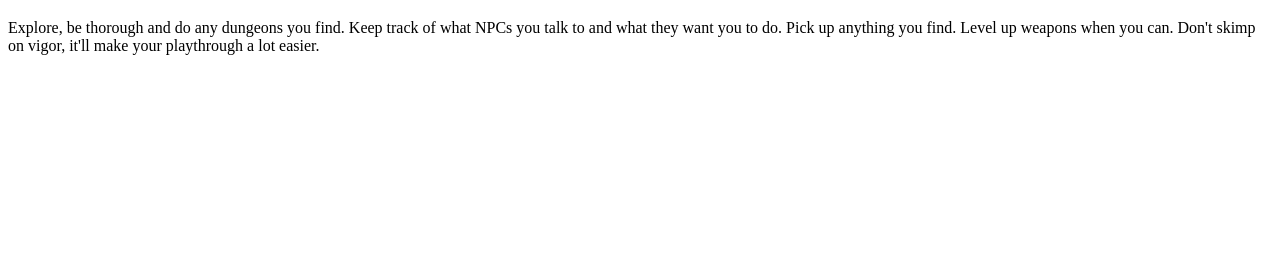
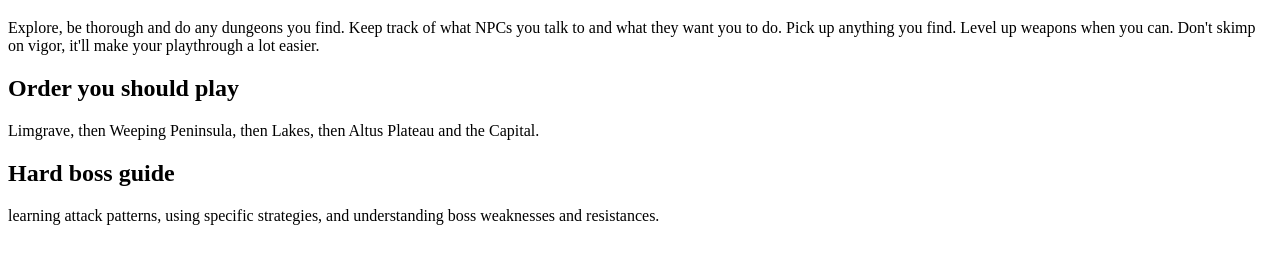
Before and after one commit to dchang902/dchang902.github.io, a plain HTML site: page Index.html in a window 1280 px wide. Shown: the part 61-324 px from the top of the page. Drawn offline with Linux system fonts and the light colour scheme.

Commit message:
Update Index.html

```diff
--- a/Index.html
+++ b/Index.html
@@ -9,6 +9,10 @@
 
 		<h1>Elden ring</h1>
     <p>Explore, be thorough and do any dungeons you find. Keep track of what NPCs you talk to and what they want you to do. Pick up anything you find. Level up weapons when you can. Don't skimp on vigor, it'll make your playthrough a lot easier.</p>
+                <h2>Order you should play</h2>
+    <p>Limgrave, then Weeping Peninsula, then Lakes, then Altus Plateau and the Capital.</p>
+                <h2>Hard boss guide</h2>
+    <p>learning attack patterns, using specific strategies, and understanding boss weaknesses and resistances.</p>
 
 	</body>
 </html>
```
